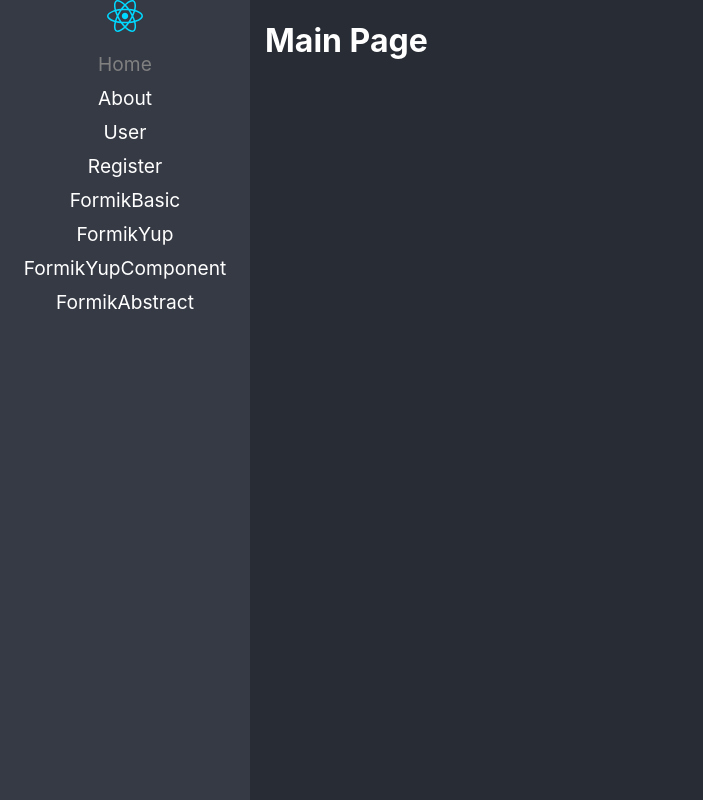
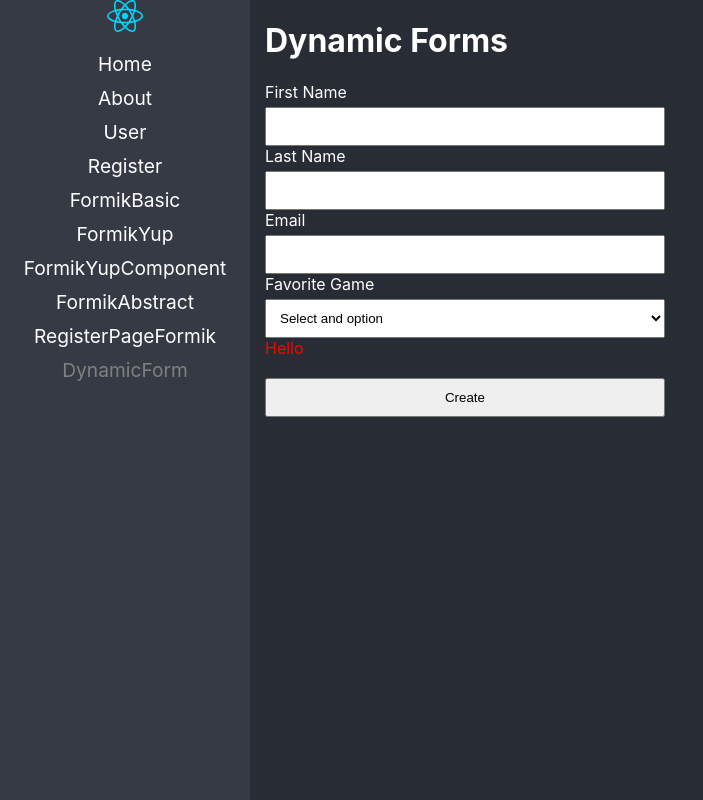
Before and after one commit to crashe24/react-adv, a React (Vite) app: page /dynamic-form in a window 1280 px wide. Before the commit this address led to /. Shown: the whole page, without its empty margins (0-703 px from the left). Built offline with nearby package versions, Linux system fonts and the light colour scheme.

Commit message:
forms dynamics

```diff
--- a/src/03-forms/components/MyCheckBox.tsx
+++ b/src/03-forms/components/MyCheckBox.tsx
@@ -7,7 +7,7 @@ interface Props {
 }
 export const MyCheckBox = ({label, ...props}: Props) => {
 
-  const [field, meta] = useField({...props, type: 'checkbox'})
+  const [field] = useField({...props, type: 'checkbox'})
   return (
     <>
                 <label >
@@ -15,11 +15,7 @@ export const MyCheckBox = ({label, ...props}: Props) => {
                   {label}
                   </label>
                   <ErrorMessage name={ props.name } component={'span'}/>
-                {/* {
-                meta.touched && meta.error &&(
-                    <span className="error">{meta.error}</span>
-                )
-                } */}
+
 
     </>
   );
--- a/src/03-forms/components/MySelect.tsx
+++ b/src/03-forms/components/MySelect.tsx
@@ -8,15 +8,13 @@ interface Props {
 }
 export const MySelect = ({label, ...props}: Props) => {
 
-  const [field, meta] = useField(props)
+  const [field] = useField(props)
   return (
     <>
                 <label htmlFor={props.id || props.name}>{label}</label>
                 <select {...field} {...props} />
                 <ErrorMessage name={ props.name } component={'span'}/>
-                {/* {meta.touched && meta.error &&(
-                    <span className="error">{meta.error}</span>
-                )} */}
+
 
     </>
   );
--- a/src/03-forms/components/MyTextInput.tsx
+++ b/src/03-forms/components/MyTextInput.tsx
@@ -9,15 +9,13 @@ interface Props {
 }
 export const MyTextInput = ({label, ...props}: Props) => {
 
-  const [field, meta] = useField(props)
+  const [field] = useField(props)
   return (
     <>
                 <label htmlFor={props.id || props.name}>{label}</label>
                 <input className= 'text-input' {...field} {...props} />
                 <ErrorMessage name={ props.name } component={'span'} className="mi-estilo" />
-                {/* {meta.touched && meta.error &&(
-                    <span className="error">{meta.error}</span>
-                )} */}
+
 
     </>
   );
--- /dev/null
+++ b/src/03-forms/data/custom-form.json
@@ -0,0 +1,48 @@
+[
+    {
+        "type":"input",
+        "name":"firstName",
+        "placeHolder":"Jorge",
+        "label":"First Name",
+        "value":"",
+        "validations":[
+            {"type":"required"},
+            {"type":"minlength", "values":"5"}
+        ]
+    },
+    {
+        "type":"input",
+        "name":"lastName",
+        "placeHolder":"Leon",
+        "label":"Last Name",
+        "value":"",
+        "validations":[
+            {"type":"required"}
+        ]
+    },
+    {
+        "type":"email",
+        "name":"email",
+        "placeHolder":"jleon@gmail.com ",
+        "label":"Email",
+        "value":"",
+        "validations":[
+            {"type":"required"},
+            {"type":"email"}
+        ]
+    },
+    {
+        "type":"select",
+        "name":"favoriteGame",
+        "label":"Favorite Game",
+        "value":"",
+        "options": [
+            {"id":"1","label":"supersamsh"},
+            {"id":"2","label":"metal solid"},
+            {"id":"3","label":"resident Evil"}
+        ],
+        "validations":[
+            {"type":"required"}
+        ]
+    }
+]
--- /dev/null
+++ b/src/03-forms/pages/DynamicForm.tsx
@@ -0,0 +1,77 @@
+import { Formik, Form } from 'formik';
+import formJson from '../data/custom-form.json'
+import { MySelect, MyTextInput } from '../components';
+import * as Yup from 'yup';
+
+const requiredFields: {[key:string]: any } = {}
+const initialValues: {[key:string]: any } = {}
+
+// logica para las validaciones y el initial values
+for (const inputRef of formJson) {
+      initialValues[inputRef.name] = inputRef.value
+      if (!inputRef.validations ) {continue}
+      let schema = Yup.string()
+
+      for (const rule of inputRef.validations) {
+          if (rule.type === 'required') {
+            schema = schema.required('Field is required')
+          }
+
+          if (rule.type === 'minlength') {
+            schema = schema.min((rule as any).values || 2, `Field do not have ${(rule as any).values || 2} characters`)
+          }
+          if (rule.type === 'email') {
+            schema = schema.email('Mailformed email')
+          }
+          requiredFields[inputRef.name] = schema
+
+      }
+    }
+/// para unir ya con el validations o el validationschema de formik
+const validationSchemaRef = Yup.object({...requiredFields})
+
+export const DynamicForm = () => {
+
+  return (
+    <div>
+      <h1>Dynamic Forms</h1>
+      <Formik
+            initialValues={initialValues}
+            validationSchema={ validationSchemaRef }
+            onSubmit={ (values) => console.log('values', values)}
+      >
+        { (formik) =>(
+            <Form noValidate>
+                {formJson.map( field =>{
+                    if (field.type ==='input' || field.type === 'password' || field.type ==='email') {
+                        return <MyTextInput
+                                        key={field.name}
+                                        label={field.label}
+                                        name={field.name}
+                                        type={field.type as any}
+                                        placehorder={field.placeHolder}/>
+                    } else if ( field.type === 'select') {
+                       return (<MySelect
+                        key={field.name}
+                        label={field.label}
+                        name={field.name}>
+                              <option value={''}>Select and option</option>
+                              {
+                                field.options?.map(opt =>(
+                                    <option key={opt.id} value={opt.id}>{opt.label}</option>
+                                ))
+                              }
+                        </MySelect>)
+                    }
+                    return <span> Type: {field.type} is not support</span>
+                })}
+                <span>Hello</span>
+                <button type='submit'>Create</button>
+            </Form>
+        )}
+      </Formik>
+    </div>
+  );
+}
+
+export default DynamicForm
--- /dev/null
+++ b/src/03-forms/pages/RegisterFormikPage.tsx
@@ -0,0 +1,60 @@
+
+import '../styles/styles.css'
+import * as Yup from 'yup';
+import { Form, Formik } from 'formik';
+import { MyTextInput } from '../components';
+
+
+export interface InitialStateInterface {
+    name: string;
+    email: string;
+    password1: string;
+    password2: string;
+}
+
+const initialState: InitialStateInterface = {
+    name:'',
+        email:'',
+        password1:'',
+        password2:'',
+}
+
+export const RegisterFormikPage = () => {
+
+  return (
+    <>
+
+    <Formik initialValues={ {...initialState} }
+            onSubmit= {(values)=> console.log('values', values)  }
+            validationSchema = {Yup.object({
+              name: Yup.string()
+              .min(2, 'name permit min 2 character')
+              .max(15,'Name permit only 15 characters').required('name is required'),
+              email: Yup.string().email('Email did not have correct format').required('email is required'),
+              password1: Yup.string().min(6,'Password has min 6 character ').required('password is required'),
+              password2: Yup.string().oneOf([Yup.ref('password1')], 'password is not equals').required('pass2 is required')
+            })}
+
+    >
+        {(formik) =>(
+            <Form>
+                  <h1>Register Formik Page</h1>
+
+              <MyTextInput label='Name' name='name' placehorder='Name '/>
+              <MyTextInput label='Email' name='email'type='email' placehorder='Email '/>
+              <MyTextInput label='Password' name='password1'type='password' placehorder='****** '/>
+              <MyTextInput label='Password' name='password2'type='password' placehorder='****** '/>
+              <button type="submit">Create</button>
+              <button type="button" onClick={formik.handleReset}>Reset</button>
+              </Form>
+              )
+        }
+
+
+
+    </Formik>
+    </>
+  );
+}
+
+export default RegisterFormikPage;
--- a/src/routes/NavigationRoutes.tsx
+++ b/src/routes/NavigationRoutes.tsx
@@ -6,6 +6,8 @@ import FormikBasicPage from "../03-forms/pages/FormikBasicPage";
 import FormikYupPage from "../03-forms/pages/FormikYupPage";
 import FormikYupComponentPage from "../03-forms/pages/FormikYupComponentPage";
 import FormikYupComponentPageAbstract from "../03-forms/pages/FormikYupComponentPageAbstract";
+import RegisterFormikPage from "../03-forms/pages/RegisterFormikPage";
+import DynamicForm from "../03-forms/pages/DynamicForm";
 
 const NavigacionRoutes = () => {
   return (
@@ -55,6 +57,16 @@ const NavigacionRoutes = () => {
                     className={ ({isActive}) => isActive ?'nav-active':''}>
                       FormikAbstract</NavLink>
                   </li>
+                  <li>
+                    <NavLink to="/register-pageFormik"
+                    className={ ({isActive}) => isActive ?'nav-active':''}>
+                      RegisterPageFormik</NavLink>
+                  </li>
+                  <li>
+                    <NavLink to="/dynamic-form"
+                    className={ ({isActive}) => isActive ?'nav-active':''}>
+                      DynamicForm</NavLink>
+                  </li>
                 </ul>
             </nav>
             <Routes>
@@ -65,6 +77,8 @@ const NavigacionRoutes = () => {
               <Route path="formik-yup" element={<FormikYupPage />} />
               <Route path="formik-yup-component" element={<FormikYupComponentPage />} />
               <Route path="formik-abstraction" element={<FormikYupComponentPageAbstract />} />
+              <Route path="register-pageFormik" element={<RegisterFormikPage />} />
+              <Route path="dynamic-form" element={<DynamicForm />} />
               <Route path="/" element={<h1>Main Page</h1>} />
               <Route path="/*" element={<Navigate to={'/'} replace/>} />
             </Routes>
```
